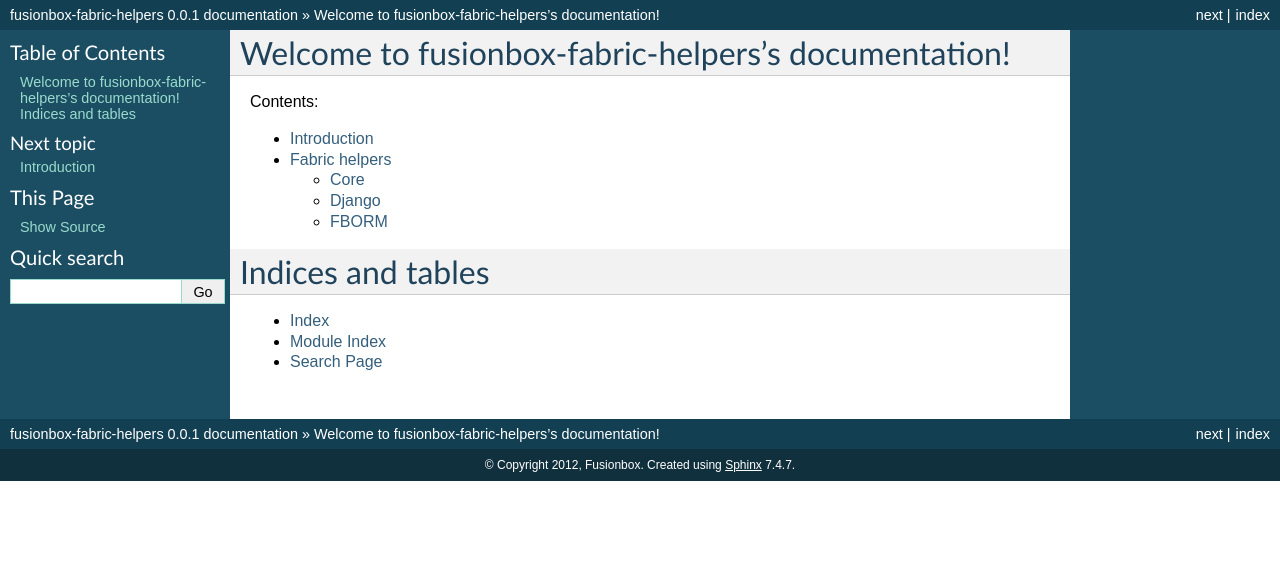
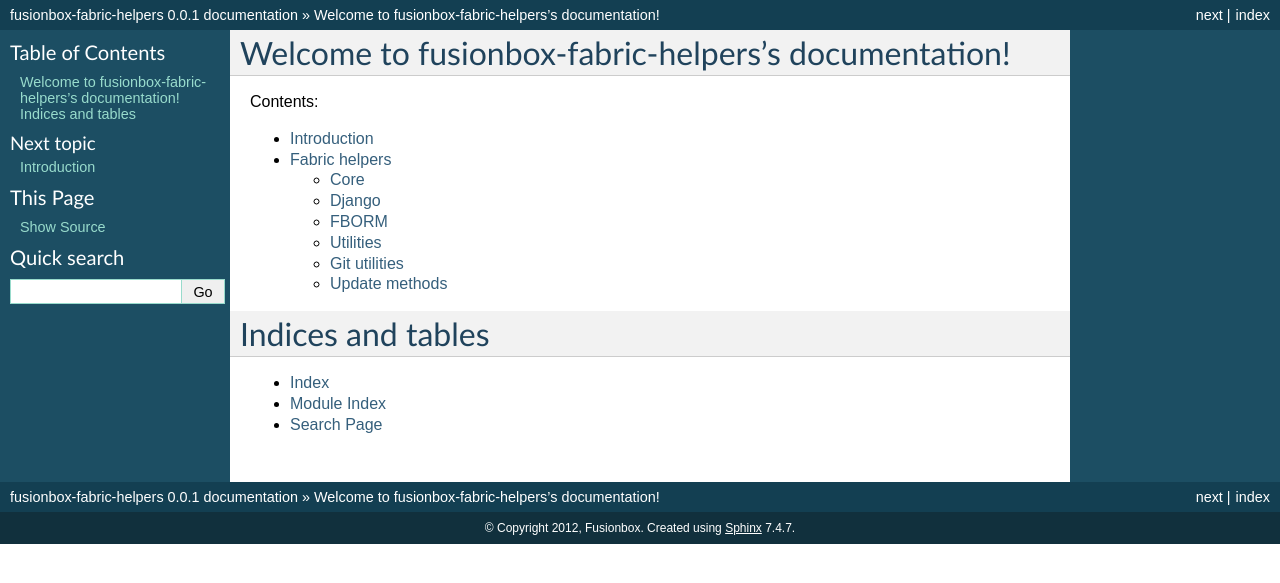
Before and after one commit to fusionbox/fusionbox-fabric-helpers, a Sphinx documentation site: the page built from doc/index.rst, in a window 1280 px wide. Shown: the top 583 px of the page. Built offline with Sphinx 7.4.7, drawn with Linux system fonts in a browser that asks for light colours.

Commit message:
Update docs

```diff
--- a/doc/fabric.rst
+++ b/doc/fabric.rst
@@ -20,3 +20,24 @@
 
 .. automodule:: fusionbox.fabric.fborm
   :members:
+
+
+Utilities
+---------
+
+.. automodule:: fusionbox.fabric.utils
+  :members:
+
+
+Git utilities
+-------------
+
+.. automodule:: fusionbox.fabric.git
+  :members:
+
+
+Update methods
+--------------
+
+.. automodule:: fusionbox.fabric.update
+  :members:
```
